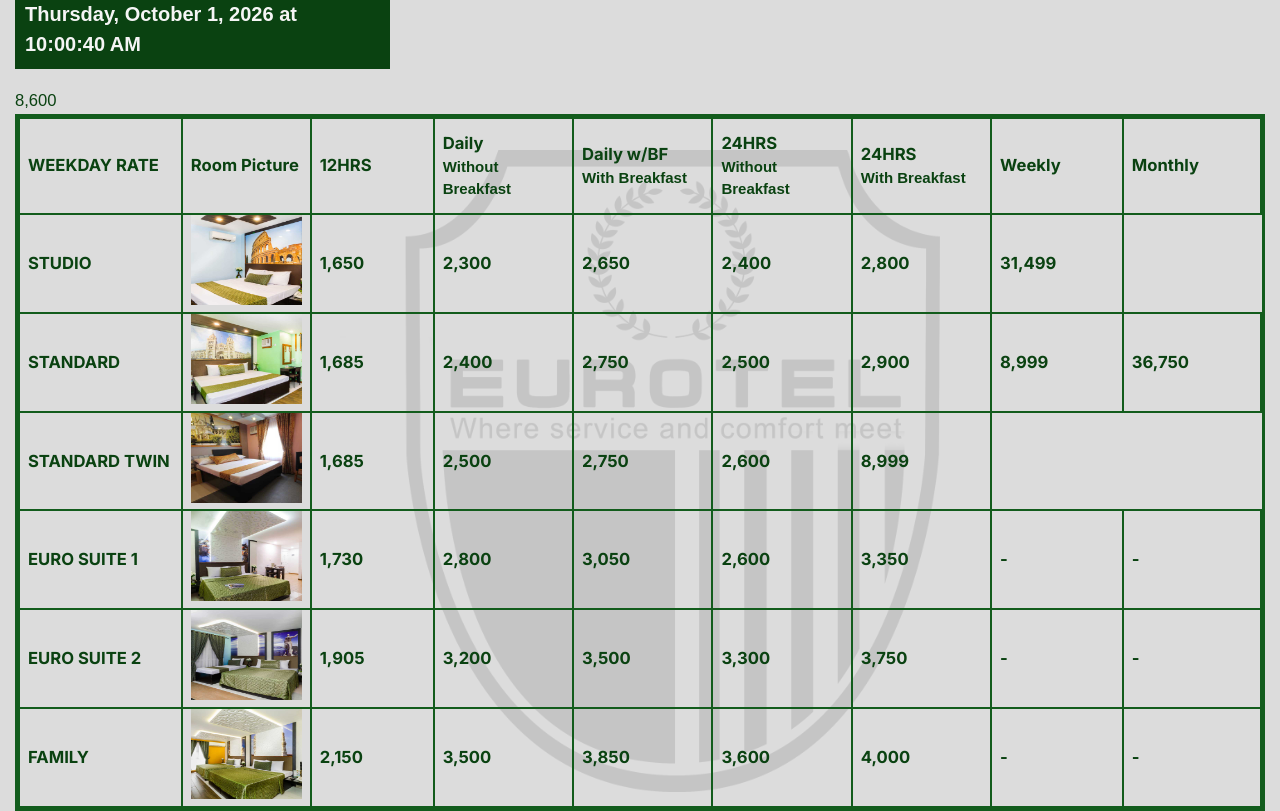
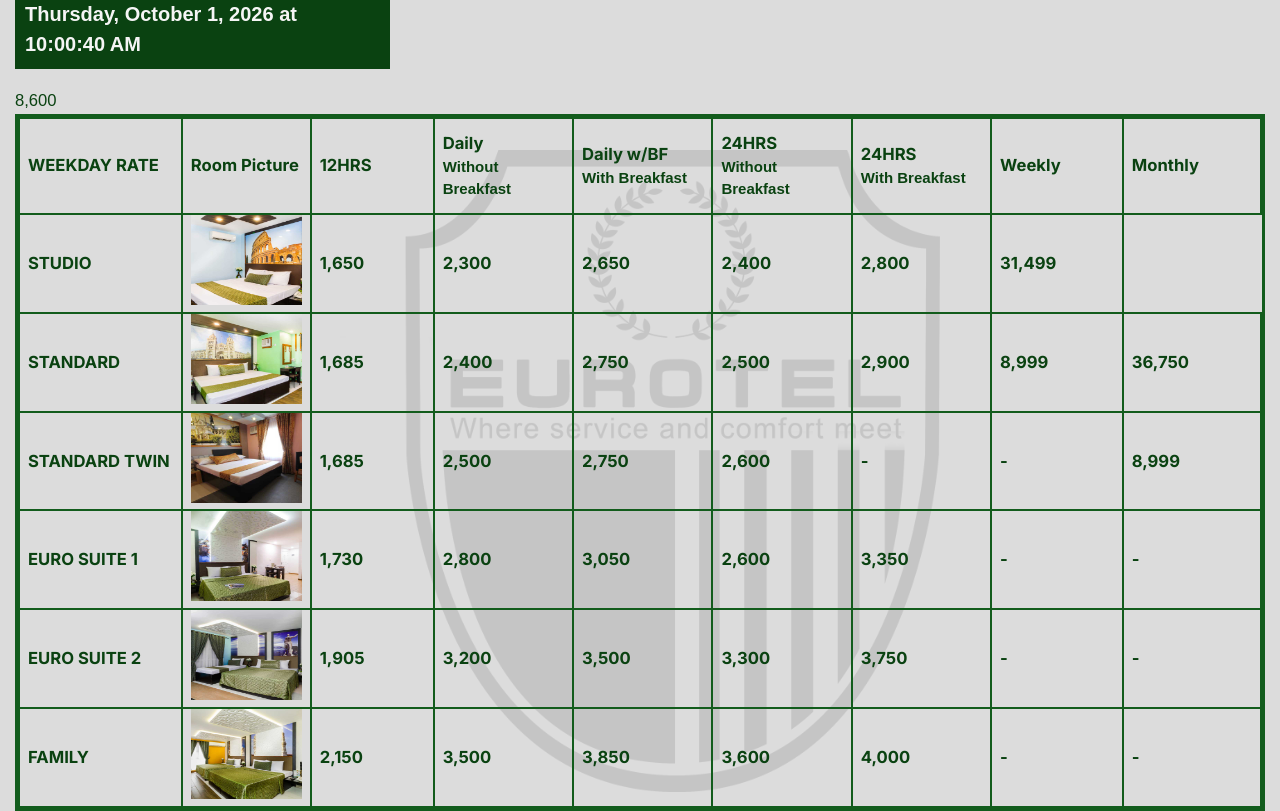
Before and after one commit to goli-devops/E10--Newkiosk, a website: page index.html in a window 1280 px wide. Drawn offline with Linux system fonts and the light colour scheme.

Commit message:
Fix HTML structure and restore content

```diff
--- a/index.html
+++ b/index.html
@@ -66,6 +66,8 @@
               <td class="rates">2,500</td>
               <td class="rates">2,750</td>
               <td class="rates">2,600</td>
+             <td class="rates">-</td>
+              <td class="rates">-</td>
               <td class="rates">8,999</td>
 
             </tr>
```
